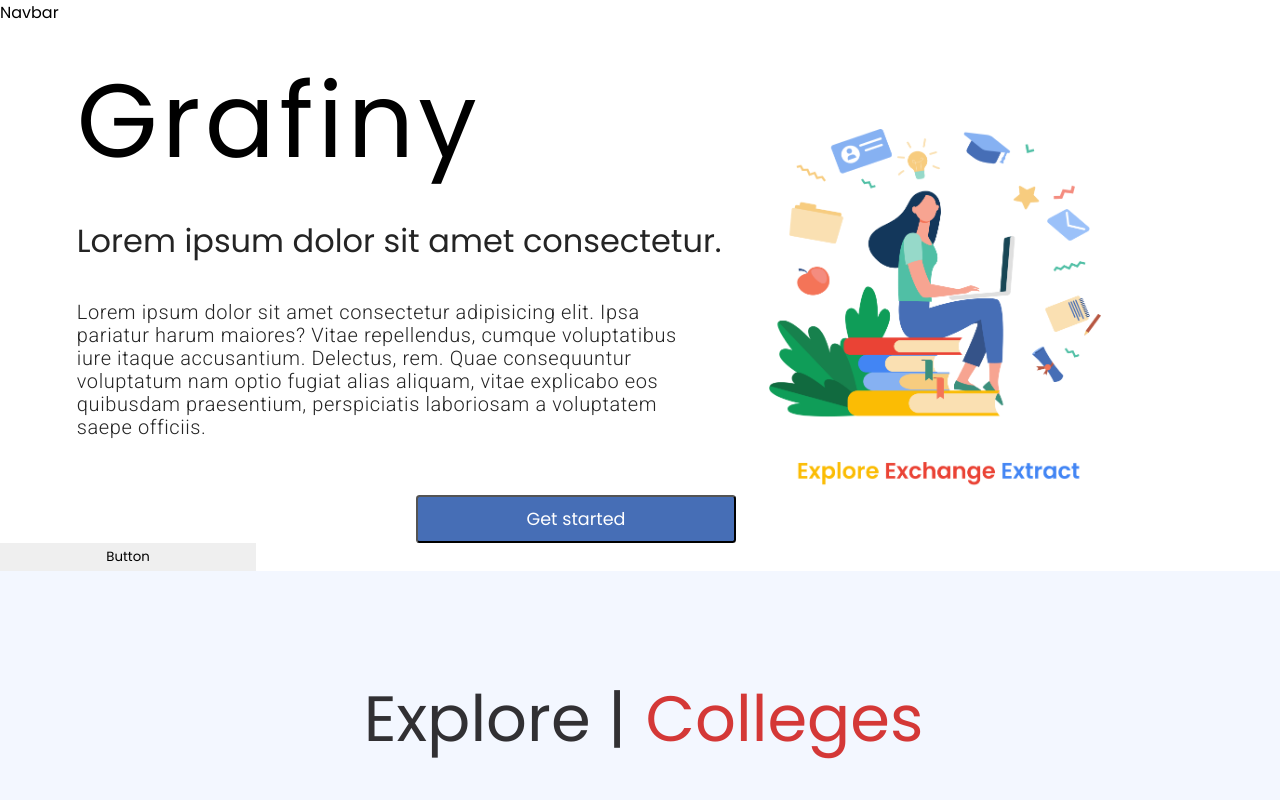
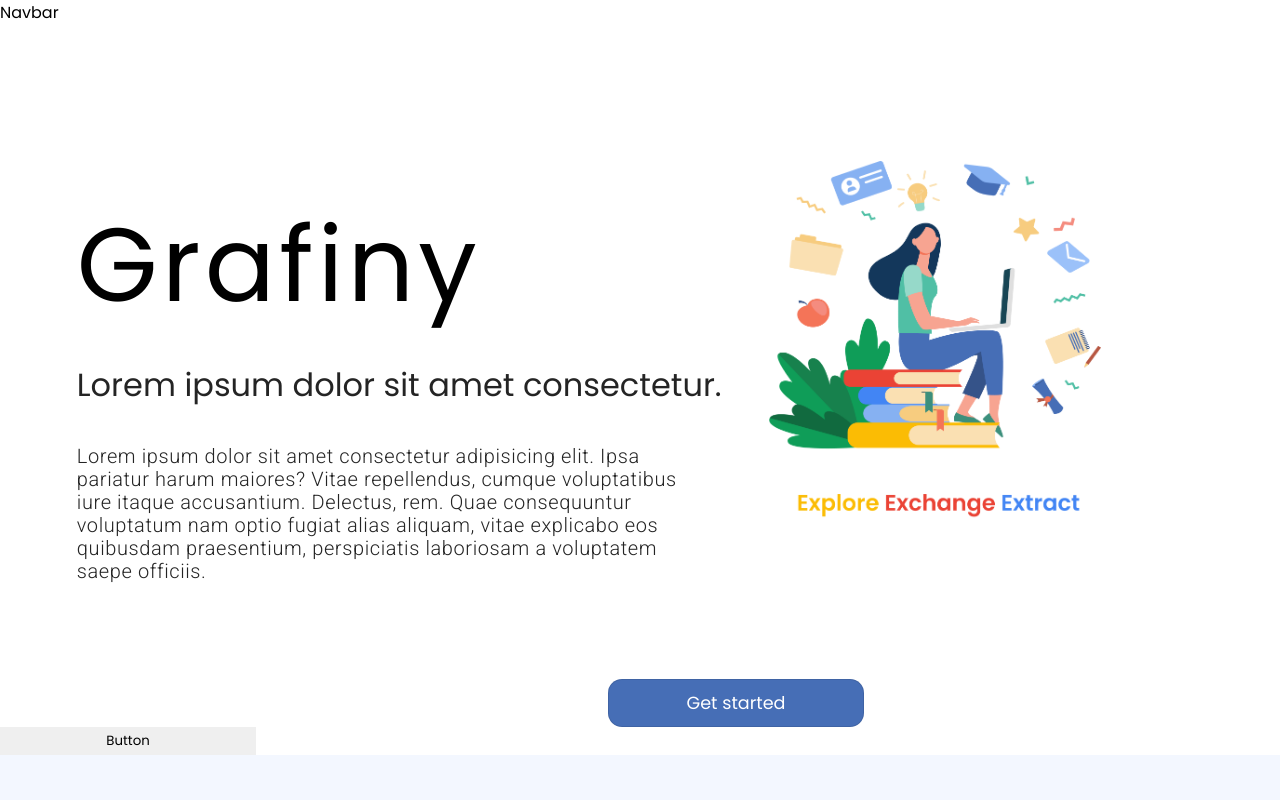
Before and after one commit to gdsc-nits-org/grafiny-client, a React (Vite) app: page / in a window 1280 px wide. Shown: the top 800 px of the page. Built offline with nearby package versions, Linux system fonts and the light colour scheme.

Commit message:
design changes

```diff
--- a/src/Components/Landing/Landing.module.scss
+++ b/src/Components/Landing/Landing.module.scss
@@ -10,7 +10,7 @@
 .header {
   display: flex;
   flex-direction: row;
-  height: 80%;
+  height: 100%;
 
   .title {
     width: 60%;
@@ -19,10 +19,11 @@
       // position: absolute;
       letter-spacing: 0.04em;
       margin-left: 10%;
+      margin-top: 9rem;
       width: 90%;
       height: 5%;
       left: 9%;
-      top: 12rem;
+      // top: 12rem;
 
       /* Upperbound(desktop) */
 
@@ -80,7 +81,7 @@
   .imageLand {
     width: 26%;
     img {
-      margin-top: 6.5rem;
+      margin-top: 8.5rem;
       font-size: 1.5rem;
       height: auto;
       max-width: 100%;
@@ -93,18 +94,20 @@
 
   cursor: pointer;
   color: white;
-  // position: absolute;
 
   padding: 1.3rem;
   gap: 1.5rem;
-  margin-left: 26rem;
+  margin-left: 38rem;
+  margin-top: 6rem;
 
-  width: 25%;
+  width: 20%;
   height: 3rem;
   font-size: 1.1rem;
 
   background: var(--gdsc-blue-3-100);
-  border-radius: 0.2em;
+
+  border: solid 0.1em rgba(#000, 0.1);
+  border-radius: 0.8em;
 
   transition: 0.4s ease-in-out 0s;
 }
```
